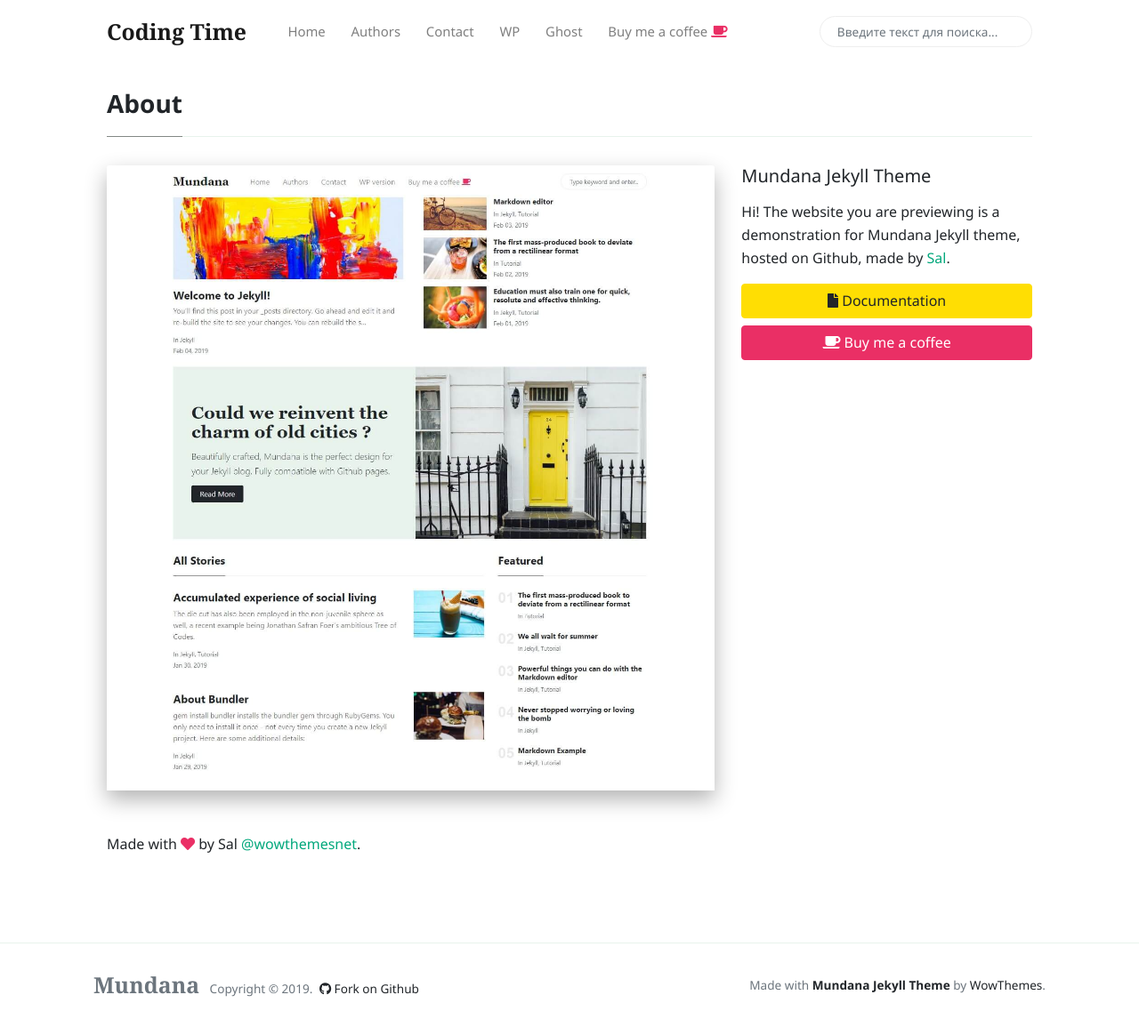
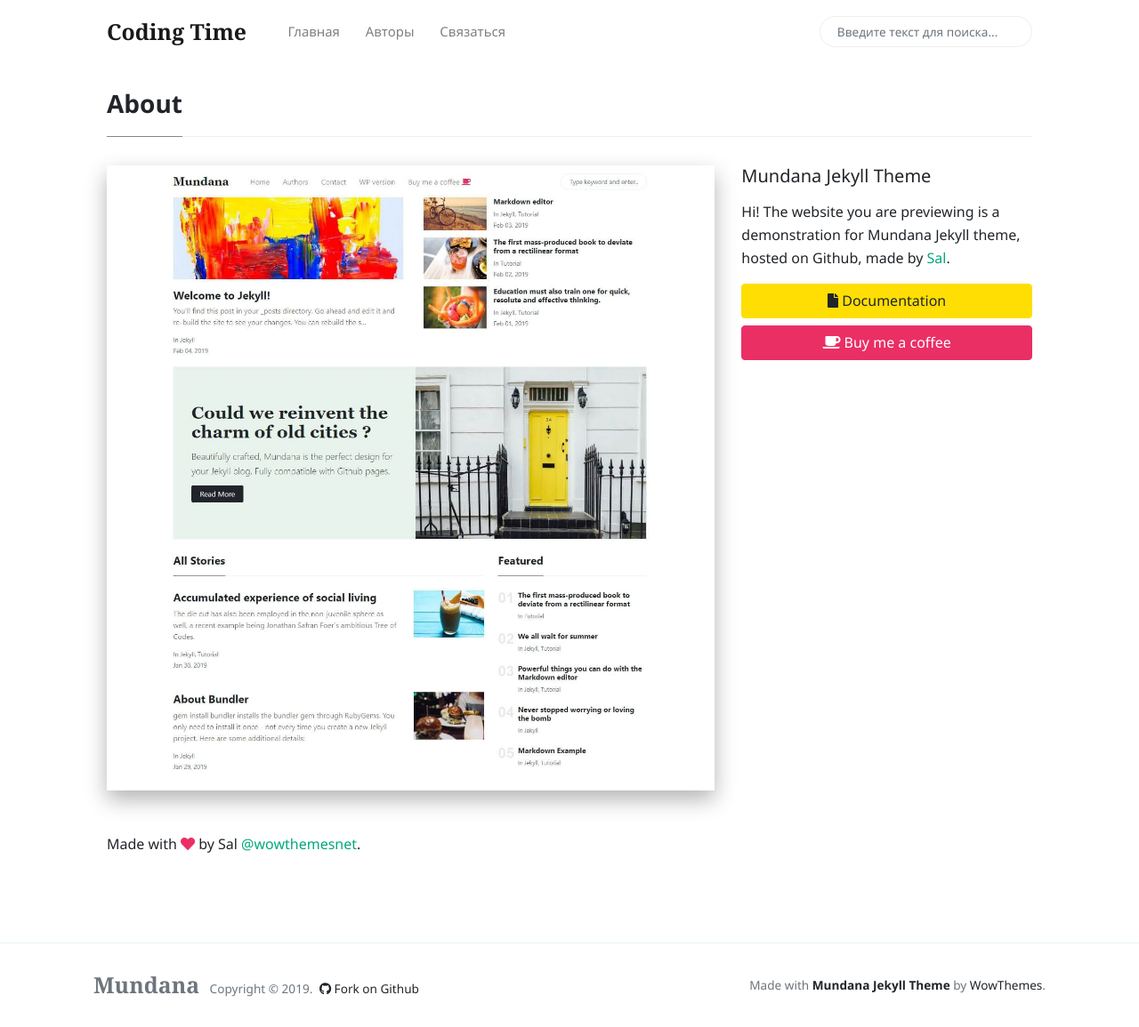
Before and after one commit to DaniilChizhevskii/Coding-Ti.me, a Jekyll site: the page built from _pages/about.md, in a window 1280 px wide and 1155 px high. Shown: the whole window at 89% size. Built offline with Jekyll 4.4.1, drawn with Linux system fonts in a browser that asks for light colours; nearby versions of some CDN libraries; comment, search, counter and statistics services are not loaded.

Commit message:
Update menu-header.html

```diff
--- a/_includes/menu-header.html
+++ b/_includes/menu-header.html
@@ -1,20 +1,11 @@
 <!--  Replace menu links here -->
 
 <li class="nav-item">
-<a class="nav-link" href="{{site.baseurl}}/index.html">Home</a>
+<a class="nav-link" href="{{site.baseurl}}/index.html">Главная</a>
 </li>
 <li class="nav-item">
-<a class="nav-link" href="{{site.baseurl}}/authors-list.html">Authors</a>
+<a class="nav-link" href="{{site.baseurl}}/authors-list.html">Авторы</a>
 </li>
 <li class="nav-item">
-<a class="nav-link" href="{{site.baseurl}}/contact.html">Contact</a>
+<a class="nav-link" href="{{site.baseurl}}/contact.html">Связаться</a>
 </li>
-<li class="nav-item">
-<a target="_blank" class="nav-link" href="https://www.wowthemes.net/themes/mundana-wordpress/">WP</a>
-</li>
-<li class="nav-item">
-<a target="_blank" class="nav-link" href="https://www.wowthemes.net/themes/mundana-ghost/">Ghost</a>
-</li>
-<li class="nav-item">
-<a target="_blank" class="nav-link" href="https://www.wowthemes.net/donate/">Buy me a coffee <i class="fa fa-coffee text-danger"></i></a>
-</li>
```
